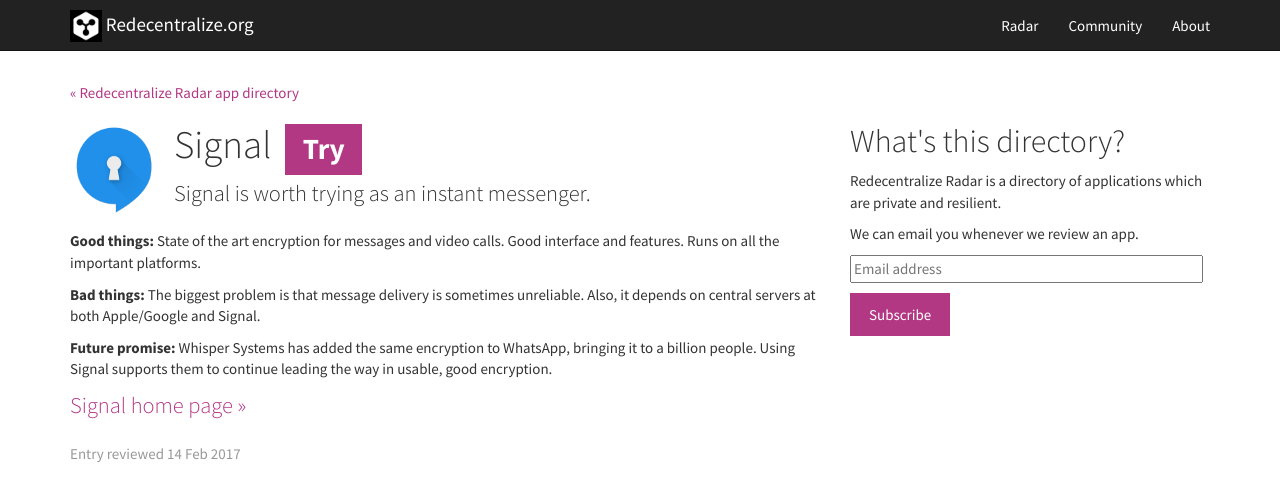
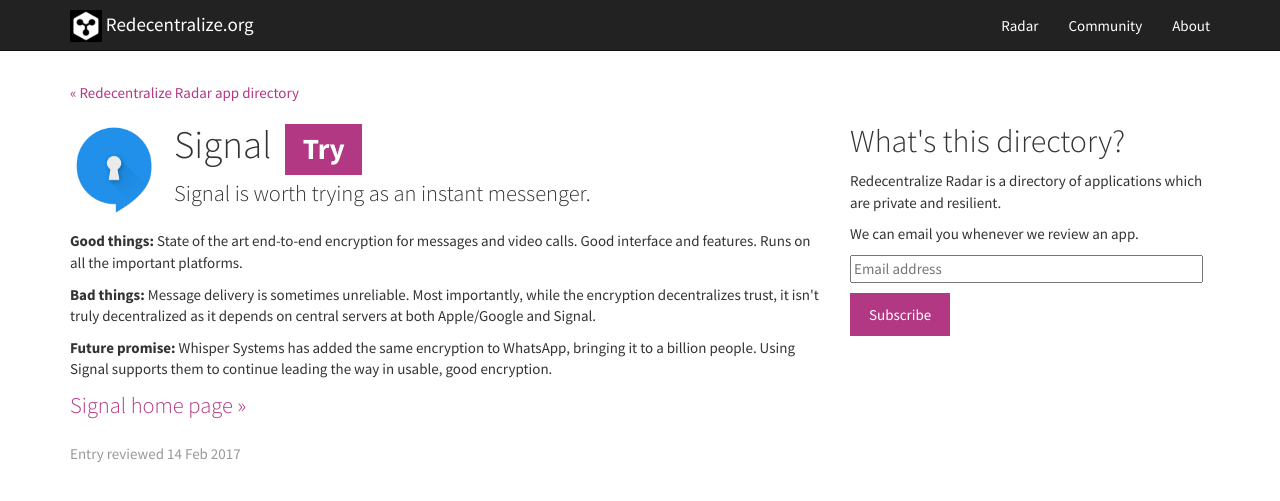
Before and after one commit to redecentralize/redecentralize-website, a Jekyll site: the page built from _radar/2017-02-14-signal.md, in a window 1280 px wide. Shown: the top 501 px of the page. Built offline with Jekyll 4.4.1, drawn with Linux system fonts in a browser that asks for light colours; nearby versions of some CDN libraries; comment, search, counter and statistics services are not loaded.

Commit message:
Tougher copy about Signal not being decentralized

```diff
--- a/_radar/2017-02-14-signal.md
+++ b/_radar/2017-02-14-signal.md
@@ -5,8 +5,8 @@
 title: "Signal"
 intro: "Signal is worth trying as an instant messenger."
 appurl: "https://whispersystems.org/"
-good: "State of the art encryption for messages and video calls. Good interface and features. Runs on all the important platforms."
-bad: "The biggest problem is that message delivery is sometimes unreliable. Also, it depends on central servers at both Apple/Google and Signal."
+good: "State of the art end-to-end encryption for messages and video calls. Good interface and features. Runs on all the important platforms."
+bad: "Message delivery is sometimes unreliable. Most importantly, while the encryption decentralizes trust, it isn't truly decentralized as it depends on central servers at both Apple/Google and Signal."
 future: "Whisper Systems has added the same encryption to WhatsApp, bringing it to a billion people. Using Signal supports them to continue leading the way in usable, good encryption."
 icon: "TextSecure_Blue_Icon.png"
 ---
```
